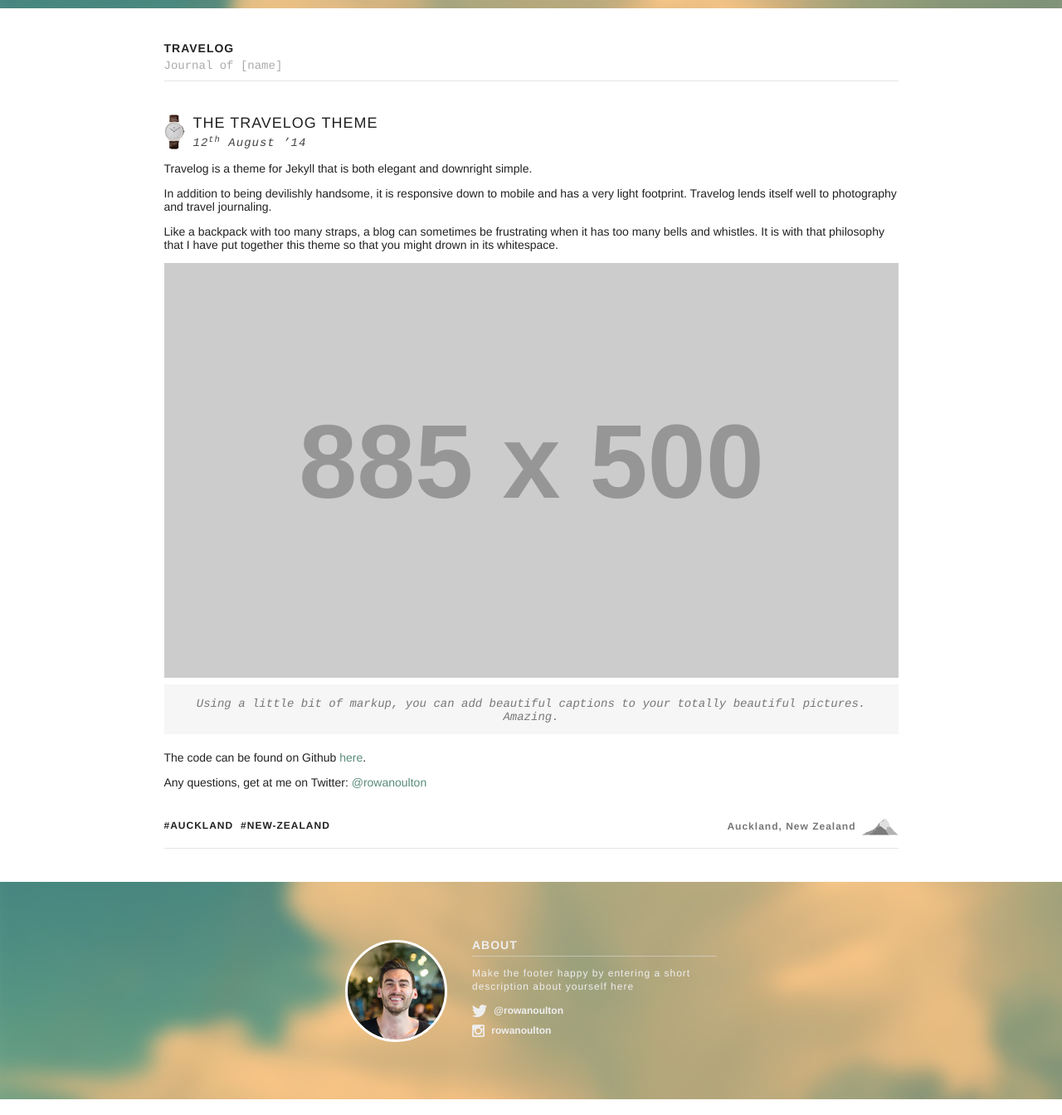
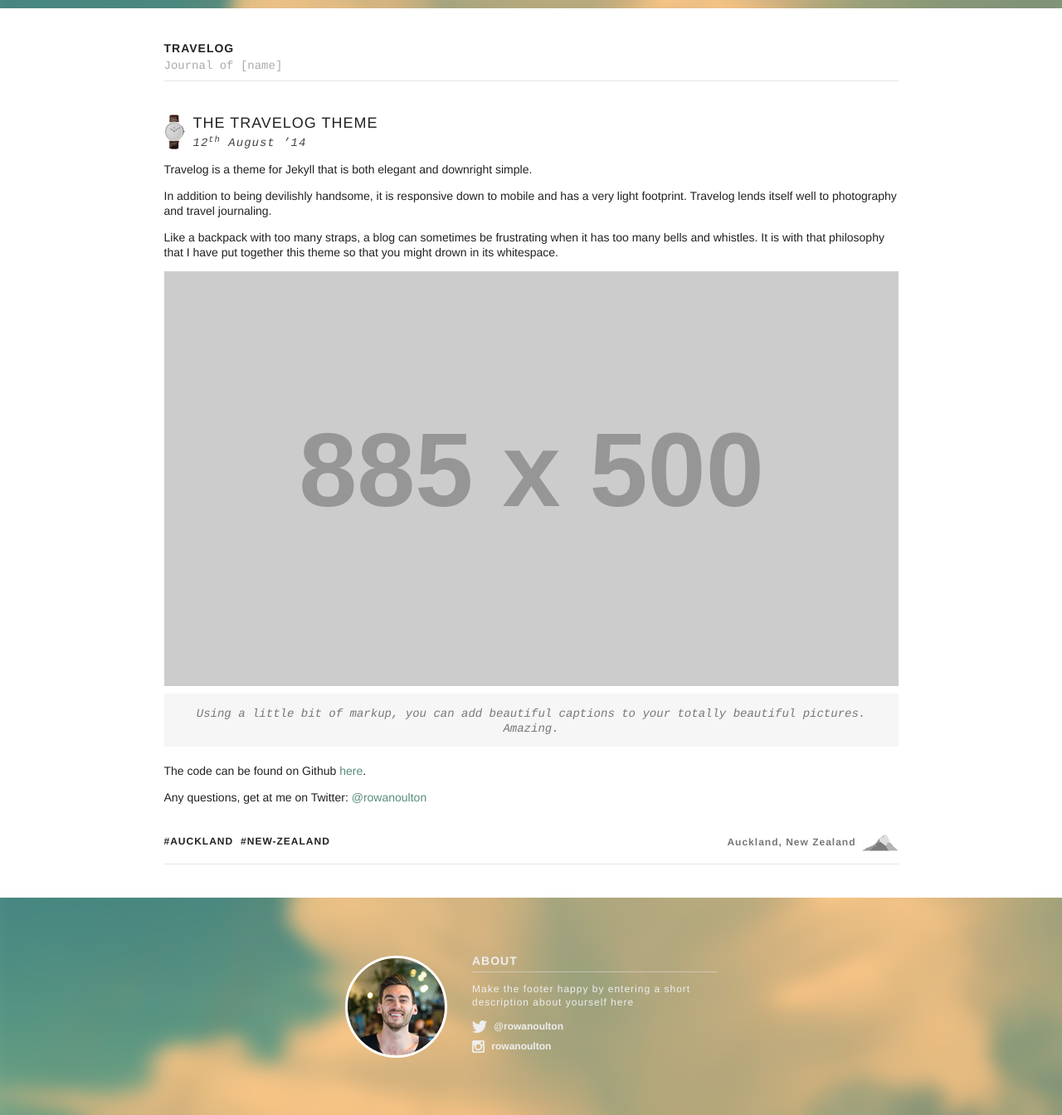
Before and after one commit to rowanoulton/travelog-theme, a Jekyll site: the page built from index.html, in a window 1280 px wide. Shown: the whole page at 83% size. Built offline with Jekyll 4.4.1, drawn with Linux system fonts in a browser that asks for light colours; the list of posts is cut into pages by our own code.

Commit message:
Increase line-height of post body`

```diff
--- a/_sass/modules/post/_rules.scss
+++ b/_sass/modules/post/_rules.scss
@@ -2,6 +2,10 @@
 @mixin travelog-post {
     .post {
         margin-bottom: 40px;
+    }
+
+    .post-body {
+        line-height: 18px;
     }
 
     .post-header {
```
